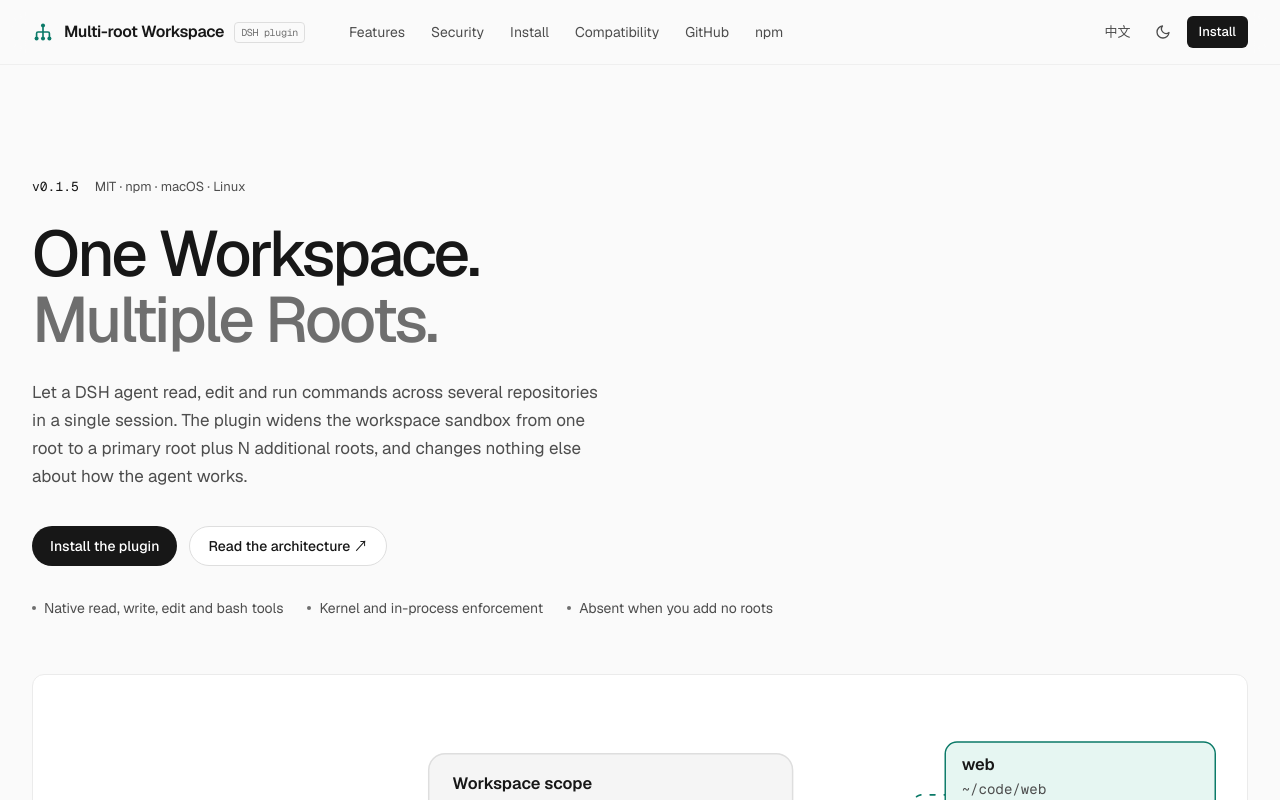
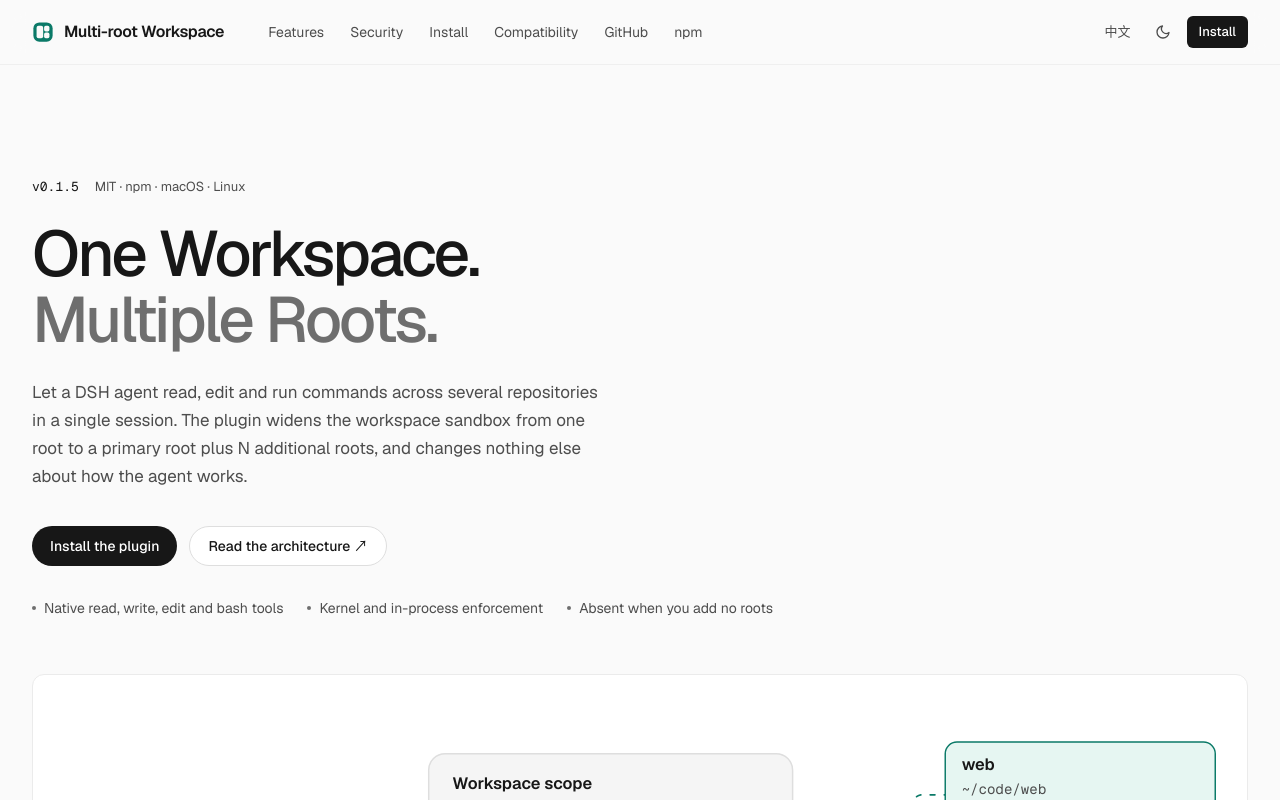
Before and after one commit to cherrchen/rivetdeck-website, a Next.js app: page /en/plugins/multi-root-workspace in a window 1280 px wide. Shown: the top 800 px of the page. Built offline with nearby package versions, Linux system fonts and the light colour scheme; no server answers.

Commit message:
style: redesign Multi-root mark and drop the DSH plugin badge

```diff
--- a/app/[lang]/plugins/multi-root-workspace/page.tsx
+++ b/app/[lang]/plugins/multi-root-workspace/page.tsx
@@ -104,7 +104,6 @@ export default async function MultiRootPage({ params }: PageProps<'/[lang]/plugi
             </span>
             <span className="hidden min-[420px]:inline">Multi-root Workspace</span>
             <span className="min-[420px]:hidden">Multi-root</span>
-            <span className="hidden rounded border border-border-strong px-1.5 py-0.5 font-mono text-[10px] font-normal text-fg-subtle sm:inline">{t.pluginTag}</span>
           </a>
         }
         items={nav}
--- a/components/ui/logo.tsx
+++ b/components/ui/logo.tsx
@@ -9,15 +9,14 @@ export function RivetMark({ size = 22 }: { size?: number }) {
   )
 }
 
-/** Multi-root mark: three roots joining one workspace node. */
+/** Multi-root mark: a workspace deck holding one primary root and two additional roots. */
 export function RootsMark({ size = 22 }: { size?: number }) {
   return (
-    <svg width={size} height={size} viewBox="0 0 24 24" aria-hidden="true" fill="none" stroke="currentColor" strokeWidth="1.8" strokeLinecap="round">
-      <circle cx="12" cy="5" r="2.2" fill="currentColor" stroke="none" />
-      <circle cx="5" cy="19" r="2.2" fill="currentColor" stroke="none" />
-      <circle cx="12" cy="19" r="2.2" fill="currentColor" stroke="none" />
-      <circle cx="19" cy="19" r="2.2" fill="currentColor" stroke="none" />
-      <path d="M12 7.2V12M5 16.8V13.5c0-.8.7-1.5 1.5-1.5h11c.8 0 1.5.7 1.5 1.5v3.3M12 12v4.8" />
+    <svg width={size} height={size} viewBox="0 0 24 24" aria-hidden="true">
+      <rect x="1.5" y="1.5" width="21" height="21" rx="6.5" fill="currentColor" />
+      <rect x="5" y="5.2" width="7.2" height="13.6" rx="2.2" fill="var(--bg)" />
+      <rect x="13.2" y="5.2" width="5.8" height="6.2" rx="1.8" fill="var(--bg)" />
+      <rect x="13.2" y="12.6" width="5.8" height="6.2" rx="1.8" fill="var(--bg)" />
     </svg>
   )
 }
--- a/lib/i18n/dictionaries/en.ts
+++ b/lib/i18n/dictionaries/en.ts
@@ -203,7 +203,6 @@ const en = {
       keywords: ['DeepSeek Harness', 'DSH plugin', 'multi-root workspace', 'monorepo', 'coding agent', 'sandbox'],
     },
     brandHome: 'Multi-root Workspace home',
-    pluginTag: 'DSH plugin',
     nav: { features: 'Features', security: 'Security', install: 'Install', compatibility: 'Compatibility', github: 'GitHub', npm: 'npm' },
     cta: 'Install',
     footer: {
--- a/lib/i18n/dictionaries/zh.ts
+++ b/lib/i18n/dictionaries/zh.ts
@@ -194,7 +194,6 @@ const zh: Dictionary = {
       keywords: ['DeepSeek Harness', 'DSH 插件', '多根工作区', 'monorepo', '编程智能体', '沙箱'],
     },
     brandHome: 'Multi-root Workspace 首页',
-    pluginTag: 'DSH 插件',
     nav: { features: '功能', security: '安全', install: '安装', compatibility: '兼容性', github: 'GitHub', npm: 'npm' },
     cta: '安装',
     footer: {
```
